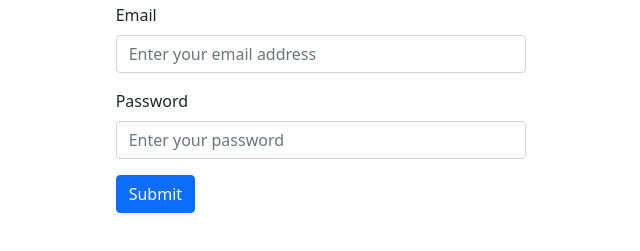
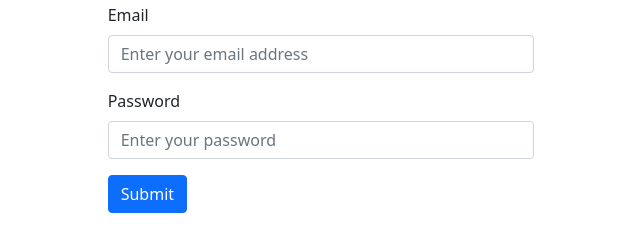
Before and after one commit to Prohor722/project_management_system_design, a plain HTML site: page admin_login.html in a window 1280 px wide. Shown: the part 149-400 px from the top of the page, without its empty margins (319-959 px from the left). Drawn offline with Linux system fonts and the light colour scheme.

Commit message:
login template updated

```diff
--- a/admin_login.html
+++ b/admin_login.html
@@ -11,7 +11,7 @@
     <script src="https://kit.fontawesome.com/6dd3ae24df.js" crossorigin="anonymous"></script>
 </head>
 <body>
-    <div class="row mt-5">
+    <div class="row mt-5 g-0">
         <div class="col-md-4 offset-md-4 mt-5">
             <h1 class="text-center">Admin Login</h1>
             <form>
```
Also changed, not shown: student_login.html (+1 -1 lines), teacher_login.html (+1 -1 lines).
